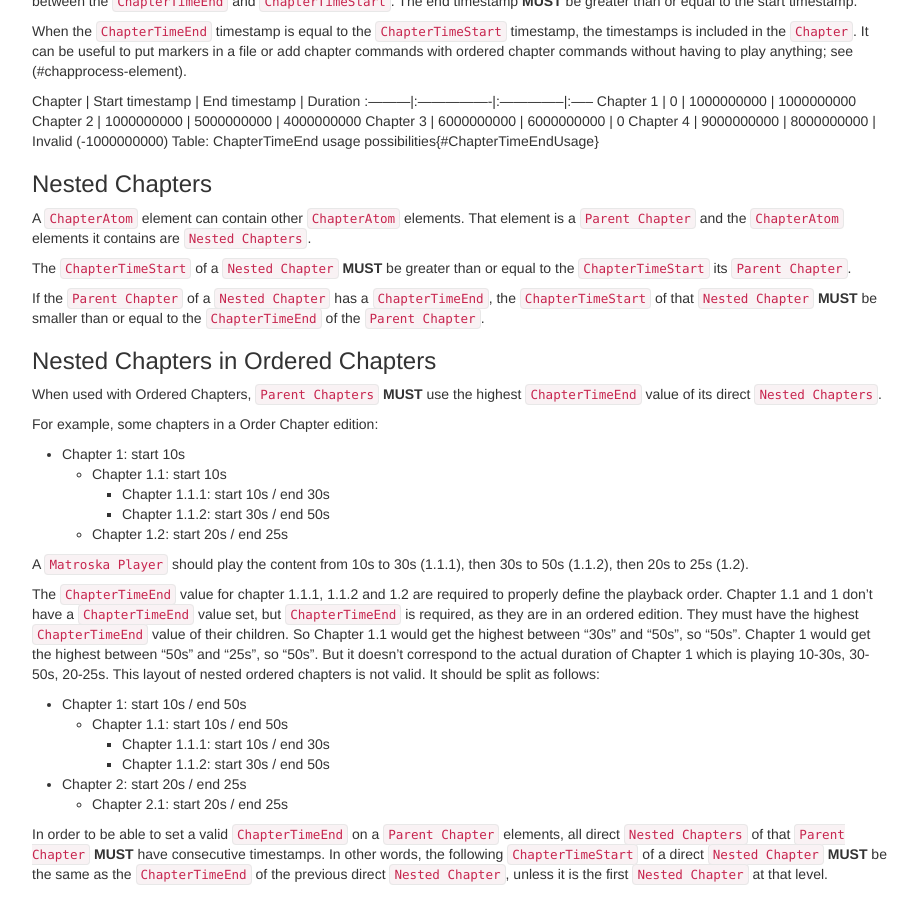
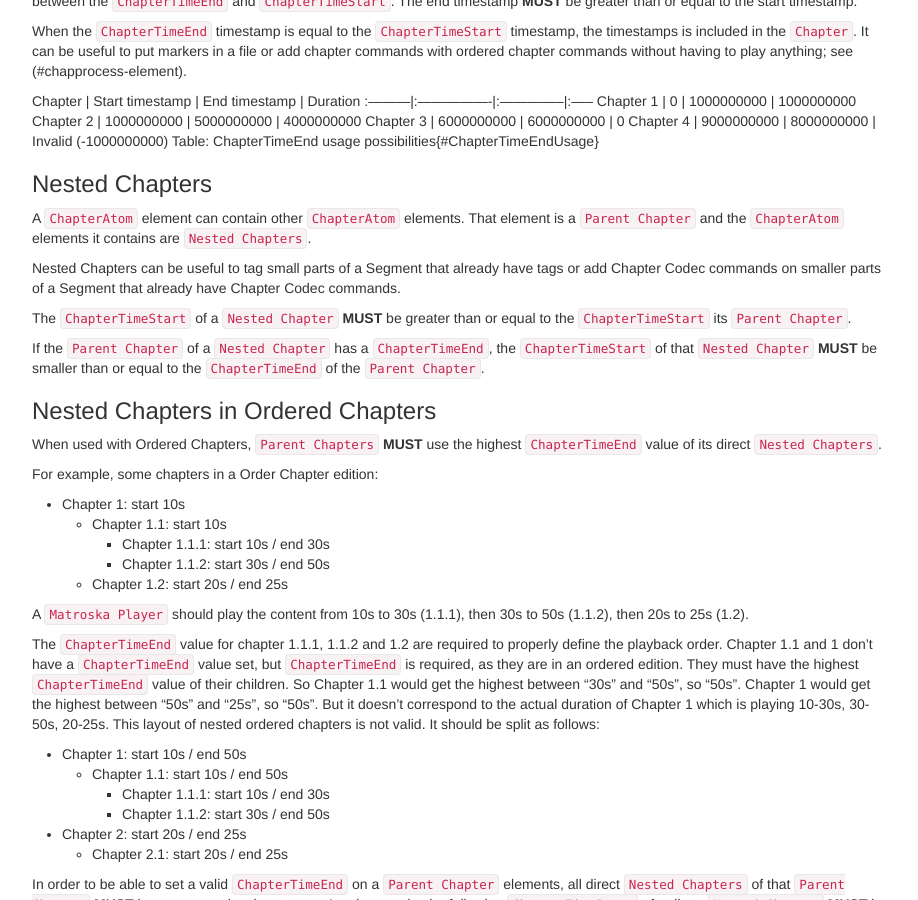
Before and after one commit to ietf-wg-cellar/matroska-specification, a Jekyll site: the page built from chapters.md, in a window 1280 px wide and 900 px high, scrolled down 1558 px. Shown: the whole window, without its empty margins (273-1191 px from the left). Built offline with Jekyll 4.4.1, drawn with Linux system fonts in a browser that asks for light colours.

Commit message:
add a paragraph of what nested chapters could be used for

```diff
--- a/chapters.md
+++ b/chapters.md
@@ -125,6 +125,9 @@ Table: ChapterTimeEnd usage possibilities{#ChapterTimeEndUsage}
 
 A `ChapterAtom` element can contain other `ChapterAtom` elements.
 That element is a `Parent Chapter` and the `ChapterAtom` elements it contains are `Nested Chapters`.
+
+Nested Chapters can be useful to tag small parts of a Segment that already have tags or
+add Chapter Codec commands on smaller parts of a Segment that already have Chapter Codec commands.
 
 The `ChapterTimeStart` of a `Nested Chapter` **MUST** be greater than or equal to the `ChapterTimeStart` its `Parent Chapter`.
 
```
